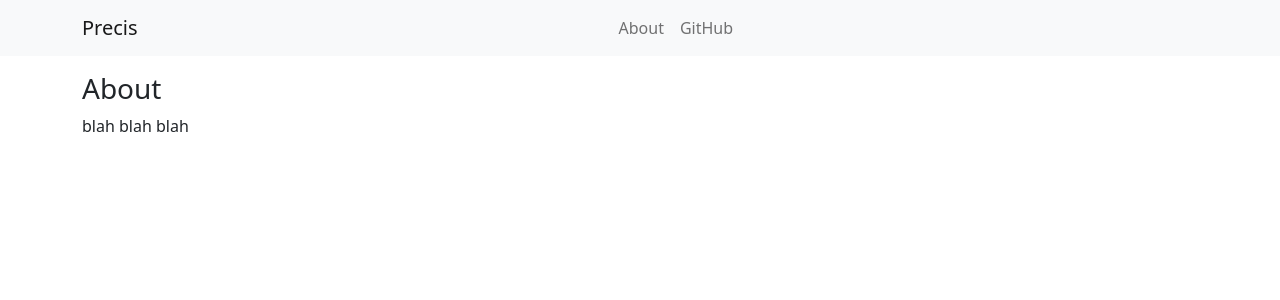
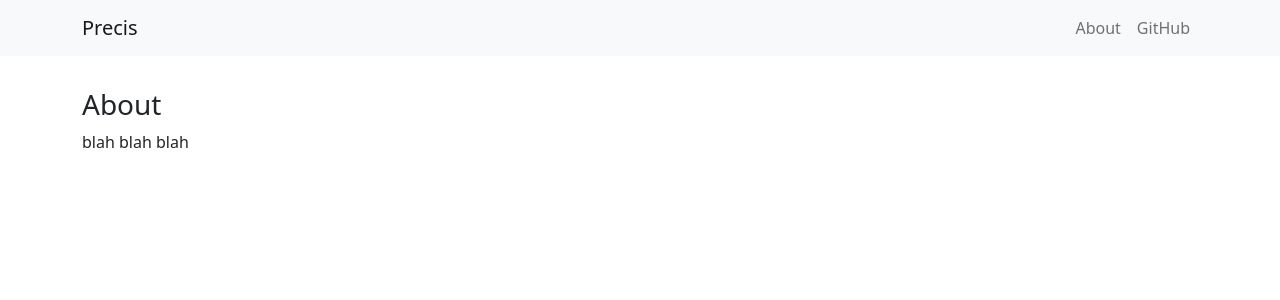
Before and after one commit to Ta7ar/Precis, a React (Create React App) app in the folder client/: page / in a window 1280 px wide. Shown: the top 300 px of the page. Built offline with nearby package versions, Linux system fonts and the light colour scheme.

Commit message:
Navbar UI fixes

```diff
--- a/client/src/components/Navbar.js
+++ b/client/src/components/Navbar.js
@@ -17,12 +17,12 @@ const CustomNavbar = () => {
       light
       expand="sm"
       container="md"
-      style={{ marginBottom: "1rem" }}
+      style={{ marginBottom: "2rem" }}
     >
       <NavbarBrand href="/">Precis</NavbarBrand>
       <NavbarToggler id="navbar-collapse-toggler" />
       <UncontrolledCollapse navbar toggler="#navbar-collapse-toggler">
-        <Nav className="me-auto" navbar style={{ marginLeft: "auto" }}>
+        <Nav navbar style={{ marginLeft: "auto" }}>
           <NavItem>
             <NavLink href="/about">About</NavLink>
           </NavItem>
```
